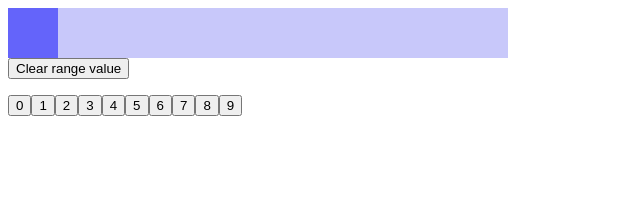
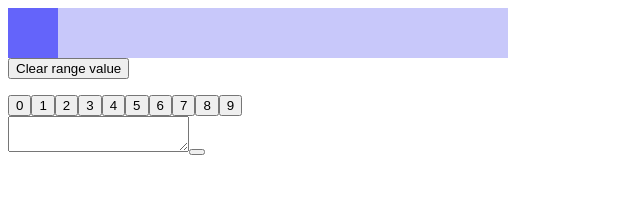
Before and after one commit to OlehKozubJS/new-era-project, a React (Create React App) app: page / in a window 1280 px wide. Shown: the top 206 px of the page, without its empty margins (0-640 px from the left). Built offline with nearby package versions, Linux system fonts and the light colour scheme.

Commit message:
Update App.jsx

```diff
--- a/src/App.jsx
+++ b/src/App.jsx
@@ -5,6 +5,7 @@ import { setState, getState } from "./ultimateRedux";
 
 import { SimplestCustomRange } from "./SimplestCustomRange";
 import { DigitKeyboardInput } from "./DigitKeyboardInput";
+import { ZadalomComponent } from "./ZadalomComponent";
 
 import { RangeIndicator } from "./style";
 
@@ -25,6 +26,7 @@ const App = () => {
       </button>
       <p className={RangeIndicator}>{stateRangeValue}</p>
       <DigitKeyboardInput />
+      <ZadalomComponent />
     </div>
   );
 };
```
